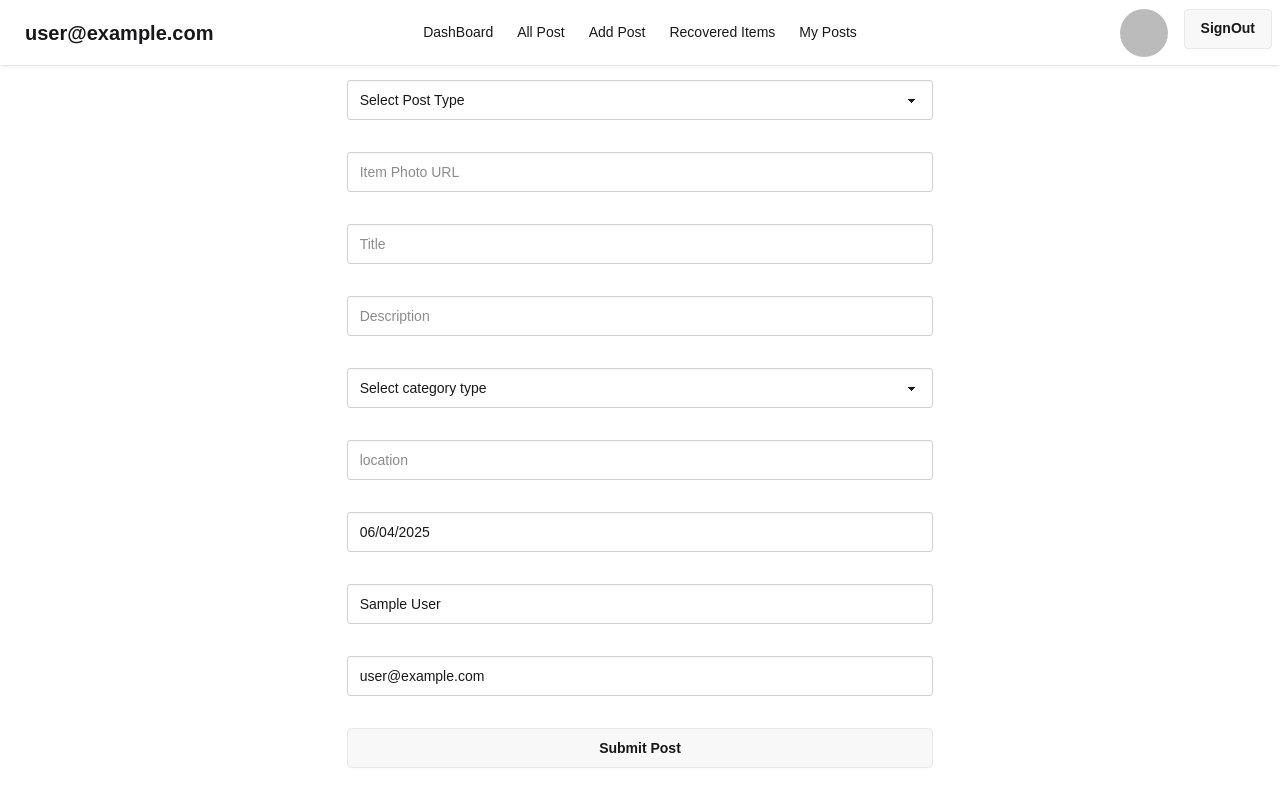
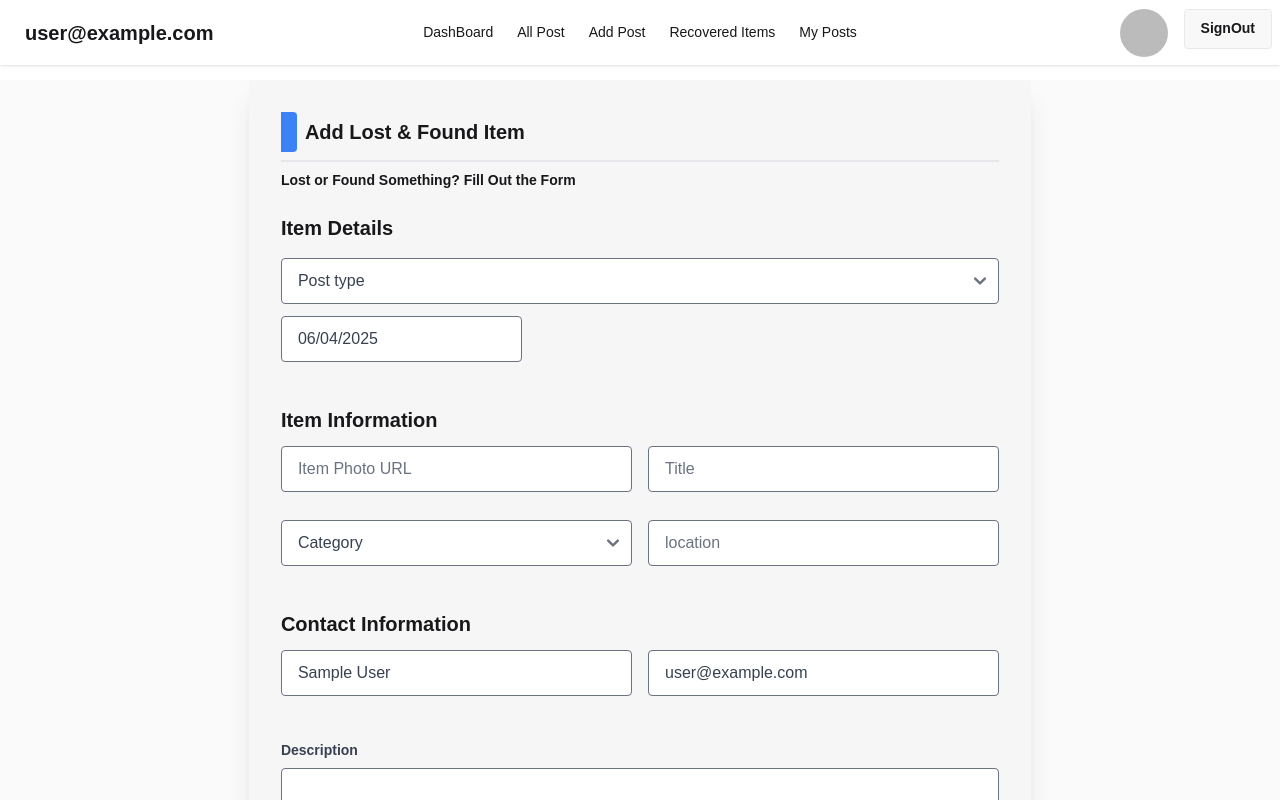
Before and after one commit to Soriful-Hasan/lost-and-found-platform-client, a React (Vite) app: page /addItem in a window 1280 px wide. Shown: the top 800 px of the page. Built offline with nearby package versions, Linux system fonts and the light colour scheme; no server answers; sample sign-in values are in the browser's storage; a web font is replaced by a local one.

Commit message:
lost and found item add post from ui update

```diff
--- a/package.json
+++ b/package.json
@@ -16,6 +16,7 @@
     "axios": "^1.9.0",
     "daisyui": "^5.0.43",
     "firebase": "^11.8.1",
+    "flowbite": "^3.1.2",
     "motion": "^12.16.0",
     "react": "^19.1.0",
     "react-datepicker": "^8.4.0",
--- a/src/authentication/SignIn.jsx
+++ b/src/authentication/SignIn.jsx
@@ -2,7 +2,7 @@ import React, { useContext } from "react";
 import UserContext from "../provider/AuthContext";
 import { Link, useLocation, useNavigate } from "react-router";
 const SignIn = () => {
-  const { signInUser, user } = useContext(UserContext);
+  const { signInUser, user, signInWithGoogle } = useContext(UserContext);
   const location = useLocation();
   const navigate = useNavigate();
   const goState = location.state?.pathname || "/";
@@ -22,6 +22,17 @@ const SignIn = () => {
         navigate(goState);
       })
       .catch((error) => console.log("email or password not valid"));
+  };
+
+  const loginWithGoogle = () => {
+    signInWithGoogle()
+      .then((res) => {
+        console.log("Google Login SuccessFully");
+        navigate(goState);
+      })
+      .catch((error) => {
+        console.log("something was wrong");
+      });
   };
 
   return (
@@ -53,6 +64,39 @@ const SignIn = () => {
                 LogIn
               </button>
             </form>
+            <button
+              onClick={loginWithGoogle}
+              className="btn bg-white text-black border-[#e5e5e5]"
+            >
+              <svg
+                aria-label="Google logo"
+                width="16"
+                height="16"
+                xmlns="http://www.w3.org/2000/svg"
+                viewBox="0 0 512 512"
+              >
+                <g>
+                  <path d="m0 0H512V512H0" fill="#fff"></path>
+                  <path
+                    fill="#34a853"
+                    d="M153 292c30 82 118 95 171 60h62v48A192 192 0 0190 341"
+                  ></path>
+                  <path
+                    fill="#4285f4"
+                    d="m386 400a140 175 0 0053-179H260v74h102q-7 37-38 57"
+                  ></path>
+                  <path
+                    fill="#fbbc02"
+                    d="m90 341a208 200 0 010-171l63 49q-12 37 0 73"
+                  ></path>
+                  <path
+                    fill="#ea4335"
+                    d="m153 219c22-69 116-109 179-50l55-54c-78-75-230-72-297 55"
+                  ></path>
+                </g>
+              </svg>
+              Login with Google
+            </button>
           </div>
         </div>
       </div>
--- a/src/authentication/SignUp.jsx
+++ b/src/authentication/SignUp.jsx
@@ -3,13 +3,13 @@ import UserContext from "../provider/AuthContext";
 import { Link, useLocation, useNavigate } from "react-router";
 
 const SignUp = () => {
-  const { signUpUser, updateUserProfile, user } = useContext(UserContext);
+  const { signUpUser, updateUserProfile, user, signInWithGoogle } =
+    useContext(UserContext);
 
   // redirect user when user access private route
   const location = useLocation();
   const navigate = useNavigate();
   const goState = location.state?.pathname || "/";
-
 
   const handleSignUp = (e) => {
     e.preventDefault();
@@ -31,13 +31,12 @@ const SignUp = () => {
       return console.log("password must have 1 up er case latter");
     }
 
-
     const userData = {
       displayName: name,
       photoURL: photo,
     };
 
-  // user signUp function call
+    // user signUp function call
     signUpUser(email, password)
       .then((res) => {
         updateUserProfile(user, userData)
@@ -47,6 +46,18 @@ const SignUp = () => {
         alert("user signUp Successfully");
       })
       .catch((error) => console.log(error));
+  };
+
+  // google login
+  const loginWithGoogle = () => {
+    signInWithGoogle()
+      .then((res) => {
+        console.log("Google Login SuccessFully");
+        navigate(goState);
+      })
+      .catch((error) => {
+        console.log("something was wrong");
+      });
   };
 
   return (
@@ -92,6 +103,39 @@ const SignUp = () => {
                 SignUp
               </button>
             </form>
+            <button
+              onClick={loginWithGoogle}
+              className="btn bg-white text-black border-[#e5e5e5]"
+            >
+              <svg
+                aria-label="Google logo"
+                width="16"
+                height="16"
+                xmlns="http://www.w3.org/2000/svg"
+                viewBox="0 0 512 512"
+              >
+                <g>
+                  <path d="m0 0H512V512H0" fill="#fff"></path>
+                  <path
+                    fill="#34a853"
+                    d="M153 292c30 82 118 95 171 60h62v48A192 192 0 0190 341"
+                  ></path>
+                  <path
+                    fill="#4285f4"
+                    d="m386 400a140 175 0 0053-179H260v74h102q-7 37-38 57"
+                  ></path>
+                  <path
+                    fill="#fbbc02"
+                    d="m90 341a208 200 0 010-171l63 49q-12 37 0 73"
+                  ></path>
+                  <path
+                    fill="#ea4335"
+                    d="m153 219c22-69 116-109 179-50l55-54c-78-75-230-72-297 55"
+                  ></path>
+                </g>
+              </svg>
+              SignUp with Google
+            </button>
           </div>
         </div>
       </div>
--- a/src/hook/useAxiosSecure.jsx
+++ b/src/hook/useAxiosSecure.jsx
@@ -13,7 +13,7 @@ const useAxiosSecure = () => {
 
   axiosInstance.interceptors.request.use((config) => {
     if (token) {
-      // config.headers.Authorization = `Bearer ${token}`;
+      config.headers.Authorization = `Bearer ${token}`;
     }
     return config;
   });
@@ -24,7 +24,7 @@ const useAxiosSecure = () => {
     },
     (error) => {
       console.log("error in interceptors response", error.status);
-      if (error.status === 401) {
+      if (error.response?.status === 401 || error.response?.status === 403) {
         userSignOut()
           .then((res) => {
             alert("user sign out from axios secure");
--- a/src/index.css
+++ b/src/index.css
@@ -1,6 +1,8 @@
 @import url("https://fonts.googleapis.com/css2?family=Mona+Sans:ital,wght@0,200..900;1,200..900&display=swap");
 @import "tailwindcss";
 @plugin "daisyui";
+@import "flowbite/src/themes/default";
+@plugin "flowbite/plugin";
 
 * {
   font-family: "Mona Sans", sans-serif;
--- a/src/layout/RootLayout.jsx
+++ b/src/layout/RootLayout.jsx
@@ -5,11 +5,11 @@ import Footer from "../components/Footer";
 
 const RootLayout = () => {
   return (
-    <div>
+    <div className="bg-[#FAFAFA]">
       <div className="">
         <Navbar></Navbar>
       </div>
-      <div className="w-11/12 mx-auto min-h-screen mt-20">
+      <div className="w-11/12 mx-auto min-h-screen mt-20 ">
         <Outlet></Outlet>
       </div>
       <Footer></Footer>
--- a/src/page/addPost/AddItem.jsx
+++ b/src/page/addPost/AddItem.jsx
@@ -24,45 +24,68 @@ const AddItem = () => {
       });
   };
   return (
-    <div className="place-items-center">
+    <div className="shadow-xl bg-[#F6F6F6] rounded-sm p-8 lg:w-8/12 mx-auto">
+      <div className="">
+        <div className="flex items-center gap-2">
+          <span className="bg-blue-500 w-4 h-10 rounded-r-sm"></span>
+          <h1 className="text-xl font-bold">Add Lost & Found Item</h1>
+        </div>
+        <div className="border-b border-1 border-gray-200 mt-2"></div>
+        <h2 className="mt-2 text-sm font-semibold">
+          Lost or Found Something? Fill Out the Form
+        </h2>
+      </div>
+      <div className="place-items-center mt-6">
         <form
           onSubmit={handlePostSubmit}
-        className="flex flex-col gap-8 mt-8  w-6/12"
+          className="flex flex-col gap-8 mt-4   w-full"
         >
-        <select name="postType" className="select w-full">
+          <div className="">
+            <div className="item-start mb-4 w-full ">
+              <h2 className="font-semibold text-xl">Item Details</h2>
+            </div>
+            <select
+              name="postType"
+              className=" appearance-none block w-full focus:-border-blue-500 bg-white text-gray-700 border  rounded py-3 px-4 mb-3 leading-tight "
+            >
               <option value="" disabled selected>
-            Select Post Type
+                Post type
               </option>
               <option value="Lost">Lost</option>
               <option value="Found">Found</option>
             </select>
+            <div className="w-full ">
+              <DatePicker
+                name="date"
+                className="appearance-none w-full block  focus:-border-blue-500 bg-white text-gray-700 border  rounded py-3 px-4 mb-3 leading-tight"
+                selected={selectedDate}
+                onChange={(date) => setSelectedDate(date)}
+              />
+            </div>
+          </div>
+
+          <div className="">
+            <h1 className="mb-3 font-semibold text-xl">Item Information </h1>
+            <div className="grid grid-cols-1 lg:grid-cols-2 gap-4">
               <input
                 type="text"
                 name="thumbnail"
                 placeholder="Item Photo URL"
-          className="input w-full"
+                className="appearance-none block w-full focus:-border-blue-500 bg-white text-gray-700 border  rounded py-3 px-4 mb-3 leading-tight  "
+                id="grid-first-name w-full"
               />
               <input
                 type="text"
                 name="title"
                 placeholder="Title"
-          className="input w-full"
+                className="appearance-none block w-full focus:-border-blue-500 bg-white text-gray-700 border  rounded py-3 px-4 mb-3 leading-tight  "
               />
-        <input
-          type="text"
-          name="description"
-          placeholder="Description"
-          className="input w-full"
-        />
-        {/* <input
-          type="text"
+              <select
                 name="category"
-          placeholder="Category "
-          className="input w-full"
-        /> */}
-        <select name="category" className="select w-full">
+                className="appearance-none block w-full focus:-border-blue-500 bg-white text-gray-700 border  rounded py-3 px-4 mb-3 leading-tight"
+              >
                 <option value="" disabled selected>
-            Select category type
+                  Category
                 </option>
                 <option value="pets">pets</option>
                 <option value="gadgets">gadgets</option>
@@ -73,31 +96,53 @@ const AddItem = () => {
                 type="text"
                 name="location"
                 placeholder="location"
-          className="input w-full"
+                className="appearance-none block w-full focus:-border-blue-500 bg-white text-gray-700 border  rounded py-3 px-4 mb-3 leading-tight"
               />
-        <DatePicker
-          name="date"
-          className="input w-full"
-          selected={selectedDate}
-          onChange={(date) => setSelectedDate(date)}
-        />
+            </div>
+          </div>
 
+          <div className="">
+            <h1 className="mb-3 font-semibold text-xl">Contact Information</h1>
+            <div className="grid grid-cols-1 lg:gap-4 lg:grid-cols-2">
               <input
                 type="text"
                 name="name"
                 value={user?.displayName}
-          className="input w-full"
+                className="appearance-none block w-full focus:-border-blue-500 bg-white text-gray-700 border  rounded py-3 px-4 mb-3 leading-tight"
               />
               <input
                 type="text"
                 name="email"
                 value={user?.email}
-          className="input w-full"
+                className="appearance-none block w-full focus:-border-blue-500 bg-white text-gray-700 border  rounded py-3 px-4 mb-3 leading-tight"
               />
-        <button type="submit" className="btn">
+            </div>
+          </div>
+
+          <div className="">
+            <label
+              class="block text-gray-700 text-sm font-bold mb-2"
+              for="username"
+            >
+              Description
+            </label>
+            <textarea
+              type="text"
+              name="description"
+              className=" text-start h-40 appearance-none block w-full focus:-border-blue-500 bg-white text-gray-700 border  rounded py-3 px-4 mb-3 leading-tight"
+            />
+          </div>
+
+          <div className="">
+            <button
+              type="submit"
+              className="btn bg-blue-500 text-white w-full lg:w-2/12 "
+            >
               Submit Post
             </button>
+          </div>
         </form>
+      </div>
     </div>
   );
 };
--- a/src/page/myPost/EditPost.jsx
+++ b/src/page/myPost/EditPost.jsx
@@ -25,6 +25,7 @@ const EditPost = () => {
     const form = e.target;
     const formData = new FormData(form);
     const data = Object.fromEntries(formData.entries());
+    console.log(data);
     axios
       .post(`${import.meta.env.VITE_apiUrl}/updatePost/${_id}`, data)
       .then((res) => {
@@ -48,77 +49,128 @@ const EditPost = () => {
     _id,
   } = item;
   return (
-    <div className="place-items-center">
+    <div className="shadow-xl bg-[#F6F6F6] rounded-sm p-8 lg:w-8/12 mx-auto">
+      <div className="">
+        <div className="flex items-center gap-2">
+          <span className="bg-blue-500 w-4 h-10 rounded-r-sm"></span>
+          <h1 className="text-xl font-bold">Update Your Post</h1>
+        </div>
+        <div className="border-b border-1 border-gray-200 mt-2"></div>
+      </div>
+      <div className="place-items-center mt-6">
         <form
           onSubmit={handleEditPost}
-        className="flex flex-col gap-8 mt-8  w-6/12"
+          className="flex flex-col gap-8 mt-4   w-full"
         >
-        <select name="postType" className="select w-full">
+          <div className="">
+            <div className="item-start mb-4 w-full ">
+              <h2 className="font-semibold text-xl">Item Details</h2>
+            </div>
+            <select
+              name="postType"
+              className=" appearance-none block w-full focus:-border-blue-500 bg-white text-gray-700 border  rounded py-3 px-4 mb-3 leading-tight "
+            >
               <option value="" disabled selected>
-            Select Post Type
+                Post type
               </option>
               <option value="Lost">Lost</option>
               <option value="Found">Found</option>
             </select>
+            <div className="w-full ">
+              <DatePicker
+                defaultValue={date}
+                name="date"
+                className="appearance-none w-full block  focus:-border-blue-500 bg-white text-gray-700 border  rounded py-3 px-4 mb-3 leading-tight"
+                selected={selectedDate}
+                onChange={(date) => setSelectedDate(date)}
+              />
+            </div>
+          </div>
+
+          <div className="">
+            <h1 className="mb-3 font-semibold text-xl">Item Information </h1>
+            <div className="grid grid-cols-1 lg:grid-cols-2 gap-4">
               <input
                 type="text"
                 name="thumbnail"
                 defaultValue={thumbnail}
                 placeholder="Item Photo URL"
-          className="input w-full"
+                className="appearance-none block w-full focus:-border-blue-500 bg-white text-gray-700 border  rounded py-3 px-4 mb-3 leading-tight  "
+                id="grid-first-name w-full"
               />
               <input
                 type="text"
+                defaultValue={title}
                 name="title"
-          defaultValue={title}
                 placeholder="Title"
-          className="input w-full"
+                className="appearance-none block w-full focus:-border-blue-500 bg-white text-gray-700 border  rounded py-3 px-4 mb-3 leading-tight  "
               />
-        <input
-          type="text"
-          name="description"
-          placeholder="Description"
-          defaultValue={description}
-          className="input w-full"
-        />
-        <input
-          type="text"
+              <select
+                defaultValue={category}
                 name="category"
-          defaultValue={category}
-          placeholder="Category "
-          className="input w-full"
-        />
+                className="appearance-none block w-full focus:-border-blue-500 bg-white text-gray-700 border  rounded py-3 px-4 mb-3 leading-tight"
+              >
+                <option value="" disabled selected>
+                  Category
+                </option>
+                <option value="pets">pets</option>
+                <option value="gadgets">gadgets</option>
+                <option value="documents">documents</option>
+                <option value="other">others</option>
+              </select>
               <input
                 type="text"
                 name="location"
                 defaultValue={location}
                 placeholder="location"
-          className="input w-full"
+                className="appearance-none block w-full focus:-border-blue-500 bg-white text-gray-700 border  rounded py-3 px-4 mb-3 leading-tight"
               />
-        <DatePicker
-          name="date"
-          className="input w-full"
-          defaultValue={date}
-          selected={selectedDate}
-          onChange={(date) => setSelectedDate(date)}
-        />
+            </div>
+          </div>
 
+          <div className="">
+            <h1 className="mb-3 font-semibold text-xl">Contact Information</h1>
+            <div className="grid grid-cols-1 lg:gap-4 lg:grid-cols-2">
               <input
                 type="text"
                 name="name"
-          defaultValue={name}
-          className="input w-full"
+                value={name}
+                className="appearance-none block w-full focus:-border-blue-500 bg-white text-gray-700 border  rounded py-3 px-4 mb-3 leading-tight"
               />
               <input
                 type="text"
                 name="email"
-          defaultValue={email}
-          className="input w-full"
+                value={email}
+                className="appearance-none block w-full focus:-border-blue-500 bg-white text-gray-700 border  rounded py-3 px-4 mb-3 leading-tight"
               />
-        <button type="submit" className="btn">
+            </div>
+          </div>
+
+          <div className="">
+            <label
+              class="block text-gray-700 text-sm font-bold mb-2"
+              for="username"
+            >
+              Description
+            </label>
+            <textarea
+              type="text"
+              defaultValue={description}
+              name="description"
+              className=" text-start h-40 appearance-none block w-full focus:-border-blue-500 bg-white text-gray-700 border  rounded py-3 px-4 mb-3 leading-tight"
+            />
+          </div>
+
+          <div className="">
+            <button
+              type="submit"
+              className="btn bg-blue-500 text-white w-full lg:w-2/12 "
+            >
               Update Post
             </button>
+          </div>
         </form>
+      </div>
     </div>
   );
 };
--- a/src/page/myPost/MyPost.jsx
+++ b/src/page/myPost/MyPost.jsx
@@ -24,7 +24,7 @@ const MyPost = () => {
     fetchPosts();
   }, [email, myPostPromise, setDataLoading]);
 
-  if (setDataLoading) {
+  if (dataLoading) {
     return <Loader />;
   }
   if (myPosts?.length < 1) {
```
Also changed, not shown: src/provider/AuthProvider.jsx (+8 -1 lines), 1 other file (tests, documents, lock files or other folders). Lines whose indentation alone changed are shown as unchanged.
